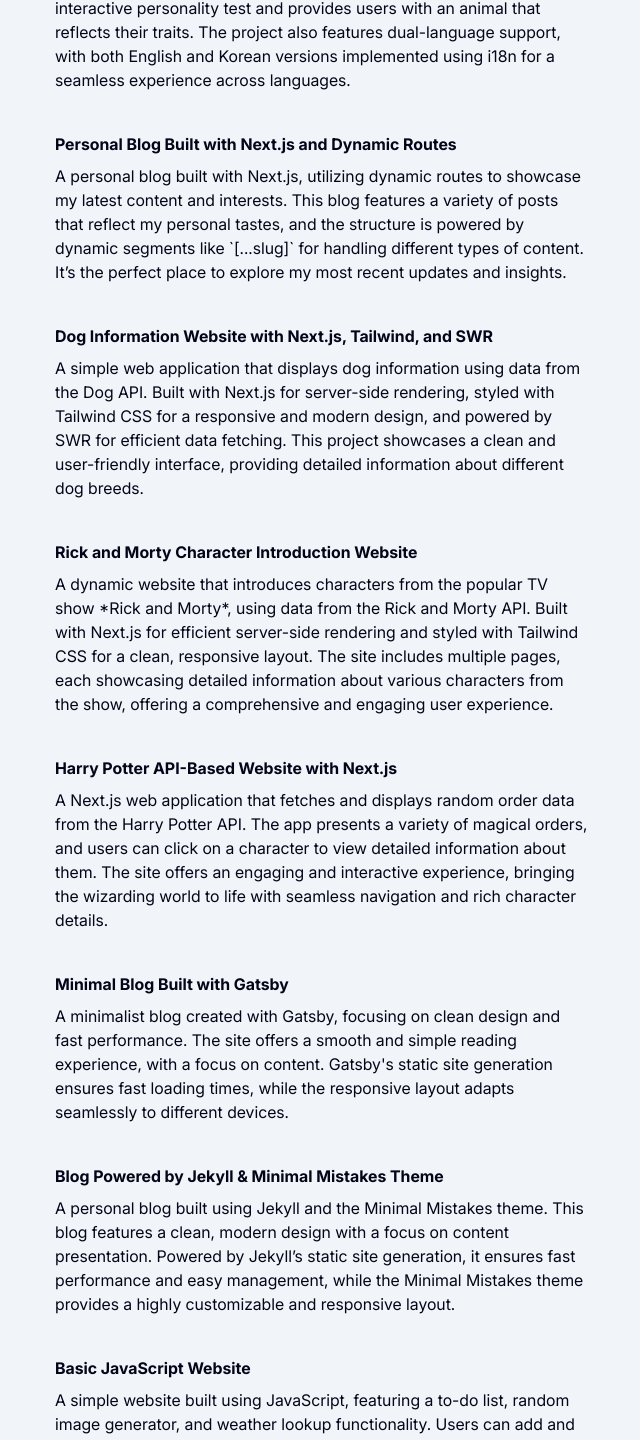
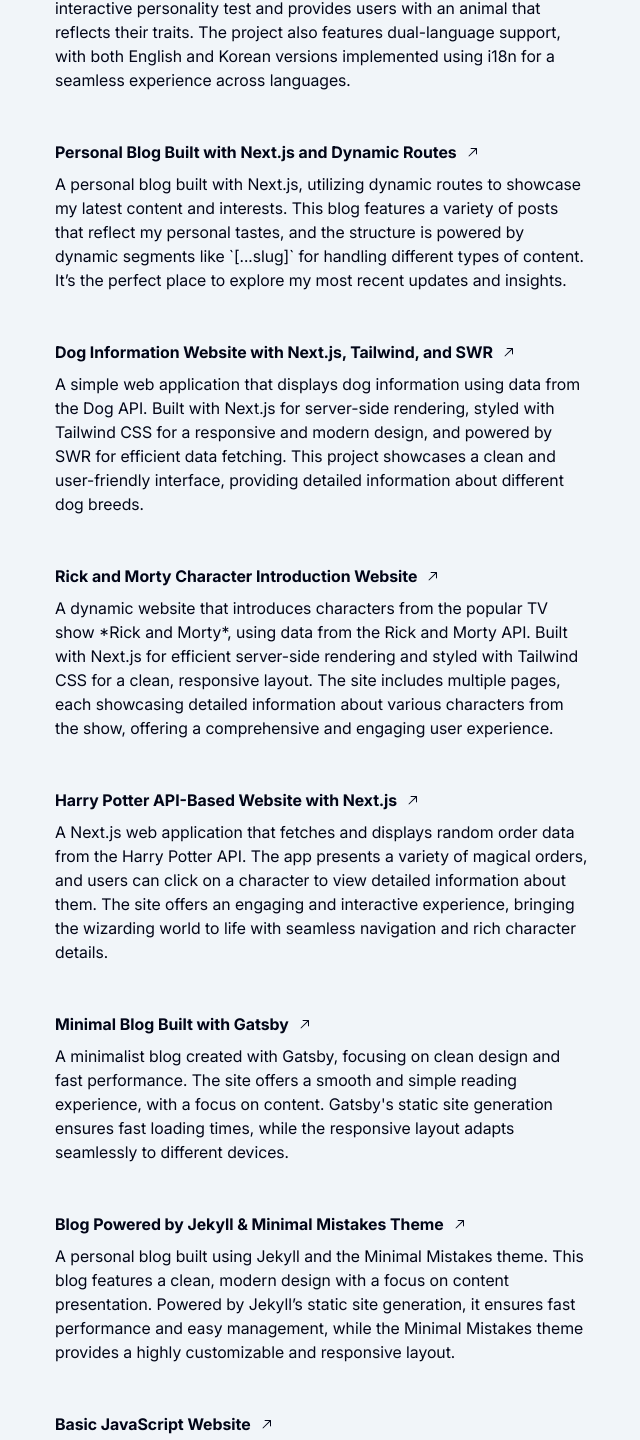
Before and after one commit to tamoimi/tamikim_portfolio, a React (Vite) app: page / in a window 1280 px wide. Shown: the part 1796-3236 px from the top of the page, without its empty margins (529-1169 px from the left). Built offline with nearby package versions, Linux system fonts and the light colour scheme.

Commit message:
style: hover

```diff
--- a/src/pages/project.tsx
+++ b/src/pages/project.tsx
@@ -1,194 +1,79 @@
+import { ArrowTopRightIcon } from "@radix-ui/react-icons";
+
 function Project() {
   return (
     <>
-      <div className="flex flex-col gap-10">
-        <div className="flex flex-col gap-2">
-          <h2>
-            <a
-              href="https://match-personality.vercel.app/"
-              target="_blank"
-              rel="noopener noreferrer"
-              className=" hover:text-blue-500 font-bold"
-            >
-              Build a MBTI test web
-            </a>
-          </h2>
-          <p>
-            A web application that matches users with an animal based on their
-            MBTI personality type. Developed using React, the app includes an
-            interactive personality test and provides users with an animal that
-            reflects their traits. The project also features dual-language
-            support, with both English and Korean versions implemented using
-            i18n for a seamless experience across languages.
-          </p>
-        </div>
-
-        <div className="flex flex-col gap-2">
-          <h2>
-            <a
-              href="https://tamoimi.vercel.app/"
-              target="_blank"
-              rel="noopener noreferrer"
-              className=" hover:text-blue-500 font-bold"
-            >
-              Personal Blog Built with Next.js and Dynamic Routes
-            </a>
-          </h2>
-          <p>
-            A personal blog built with Next.js, utilizing dynamic routes to
-            showcase my latest content and interests. This blog features a
-            variety of posts that reflect my personal tastes, and the structure
-            is powered by dynamic segments like `[...slug]` for handling
-            different types of content. It’s the perfect place to explore my
-            most recent updates and insights.
-          </p>
-        </div>
-
-        <div className="flex flex-col gap-2">
-          <h2>
-            <a
-              href="https://everything-about-dog.vercel.app/"
-              target="_blank"
-              rel="noopener noreferrer"
-              className=" hover:text-blue-500 font-bold"
-            >
-              Dog Information Website with Next.js, Tailwind, and SWR
-            </a>
-          </h2>
-          <p>
-            A simple web application that displays dog information using data
-            from the Dog API. Built with Next.js for server-side rendering,
-            styled with Tailwind CSS for a responsive and modern design, and
-            powered by SWR for efficient data fetching. This project showcases a
-            clean and user-friendly interface, providing detailed information
-            about different dog breeds.
-          </p>
-        </div>
-
-        <div className="flex flex-col gap-2">
-          <h2>
-            <a
-              href="https://rick-and-mortty.vercel.app/"
-              target="_blank"
-              rel="noopener noreferrer"
-              className=" hover:text-blue-500 font-bold"
-            >
-              Rick and Morty Character Introduction Website
-            </a>
-          </h2>
-          <p>
-            A dynamic website that introduces characters from the popular TV
-            show *Rick and Morty*, using data from the Rick and Morty API. Built
-            with Next.js for efficient server-side rendering and styled with
-            Tailwind CSS for a clean, responsive layout. The site includes
-            multiple pages, each showcasing detailed information about various
-            characters from the show, offering a comprehensive and engaging user
-            experience.
-          </p>
-        </div>
-
-        <div className="flex flex-col gap-2">
-          <h2>
-            <a
-              href="https://harry-potter-tami.vercel.app/"
-              target="_blank"
-              rel="noopener noreferrer"
-              className=" hover:text-blue-500 font-bold"
-            >
-              Harry Potter API-Based Website with Next.js
-            </a>
-          </h2>
-          <p>
-            A Next.js web application that fetches and displays random order
-            data from the Harry Potter API. The app presents a variety of
-            magical orders, and users can click on a character to view detailed
-            information about them. The site offers an engaging and interactive
-            experience, bringing the wizarding world to life with seamless
-            navigation and rich character details.
-          </p>
-        </div>
-
-        <div className="flex flex-col gap-2">
-          <h2>
-            <a
-              href="https://tamiortami.netlify.app/"
-              target="_blank"
-              rel="noopener noreferrer"
-              className=" hover:text-blue-500 font-bold"
-            >
-              Minimal Blog Built with Gatsby
-            </a>
-          </h2>
-          <p>
-            A minimalist blog created with Gatsby, focusing on clean design and
-            fast performance. The site offers a smooth and simple reading
-            experience, with a focus on content. Gatsby's static site generation
-            ensures fast loading times, while the responsive layout adapts
-            seamlessly to different devices.
-          </p>
-        </div>
-
-        <div className="flex flex-col gap-2">
-          <h2>
-            <a
-              href="https://tamoimi.github.io/"
-              target="_blank"
-              rel="noopener noreferrer"
-              className=" hover:text-blue-500 font-bold"
-            >
-              Blog Powered by Jekyll & Minimal Mistakes Theme
-            </a>
-          </h2>
-          <p>
-            A personal blog built using Jekyll and the Minimal Mistakes theme.
-            This blog features a clean, modern design with a focus on content
-            presentation. Powered by Jekyll’s static site generation, it ensures
-            fast performance and easy management, while the Minimal Mistakes
-            theme provides a highly customizable and responsive layout.
-          </p>
-        </div>
-
-        <div className="flex flex-col gap-2">
-          <h2>
-            <a
-              href="https://tamoimi.github.io/js-challenge/"
-              target="_blank"
-              rel="noopener noreferrer"
-              className=" hover:text-blue-500 font-bold"
-            >
-              Basic JavaScript Website
-            </a>
-          </h2>
-          <p>
-            A simple website built using JavaScript, featuring a to-do list,
-            random image generator, and weather lookup functionality. Users can
-            add and manage tasks in the to-do list, view random images, and
-            check the weather based on their location. The website also includes
-            a feature to save the user’s name in local storage for a
-            personalized experience across sessions.
-          </p>
-        </div>
-
-        <div className="flex flex-col gap-2">
-          <h2>
-            <a
-              href="https://tamikim.vercel.app/"
-              target="_blank"
-              rel="noopener noreferrer"
-              className=" hover:text-blue-500 font-bold"
-            >
-              My First Portfolio Built with JavaScript, CSS, and HTML
-            </a>
-          </h2>
-          <p>
-            This is my first portfolio website, built using plain JavaScript,
-            CSS, and HTML. I utilized a design library to create a clean and
-            responsive layout, showcasing my skills and projects. The website
-            serves as a personal introduction, highlighting my development
-            experience and providing a user-friendly interface to explore my
-            work.
-          </p>
-        </div>
+      <div className="flex flex-col gap-12">
+        {[
+          {
+            title: "Build a MBTI test web",
+            link: "https://match-personality.vercel.app/",
+            description:
+              "A web application that matches users with an animal based on their MBTI personality type. Developed using React, the app includes an interactive personality test and provides users with an animal that reflects their traits. The project also features dual-language support, with both English and Korean versions implemented using i18n for a seamless experience across languages.",
+          },
+          {
+            title: "Personal Blog Built with Next.js and Dynamic Routes",
+            link: "https://tamoimi.vercel.app/",
+            description:
+              "A personal blog built with Next.js, utilizing dynamic routes to showcase my latest content and interests. This blog features a variety of posts that reflect my personal tastes, and the structure is powered by dynamic segments like `[...slug]` for handling different types of content. It’s the perfect place to explore my most recent updates and insights.",
+          },
+          {
+            title: "Dog Information Website with Next.js, Tailwind, and SWR",
+            link: "https://everything-about-dog.vercel.app/",
+            description:
+              "A simple web application that displays dog information using data from the Dog API. Built with Next.js for server-side rendering, styled with Tailwind CSS for a responsive and modern design, and powered by SWR for efficient data fetching. This project showcases a clean and user-friendly interface, providing detailed information about different dog breeds.",
+          },
+          {
+            title: "Rick and Morty Character Introduction Website",
+            link: "https://rick-and-mortty.vercel.app/",
+            description:
+              "A dynamic website that introduces characters from the popular TV show *Rick and Morty*, using data from the Rick and Morty API. Built with Next.js for efficient server-side rendering and styled with Tailwind CSS for a clean, responsive layout. The site includes multiple pages, each showcasing detailed information about various characters from the show, offering a comprehensive and engaging user experience.",
+          },
+          {
+            title: "Harry Potter API-Based Website with Next.js",
+            link: "https://harry-potter-tami.vercel.app/",
+            description:
+              "A Next.js web application that fetches and displays random order data from the Harry Potter API. The app presents a variety of magical orders, and users can click on a character to view detailed information about them. The site offers an engaging and interactive experience, bringing the wizarding world to life with seamless navigation and rich character details.",
+          },
+          {
+            title: "Minimal Blog Built with Gatsby",
+            link: "https://tamiortami.netlify.app/",
+            description:
+              "A minimalist blog created with Gatsby, focusing on clean design and fast performance. The site offers a smooth and simple reading experience, with a focus on content. Gatsby's static site generation ensures fast loading times, while the responsive layout adapts seamlessly to different devices.",
+          },
+          {
+            title: "Blog Powered by Jekyll & Minimal Mistakes Theme",
+            link: "https://tamoimi.github.io/",
+            description:
+              "A personal blog built using Jekyll and the Minimal Mistakes theme. This blog features a clean, modern design with a focus on content presentation. Powered by Jekyll’s static site generation, it ensures fast performance and easy management, while the Minimal Mistakes theme provides a highly customizable and responsive layout.",
+          },
+          {
+            title: "Basic JavaScript Website",
+            link: "https://tamoimi.github.io/js-challenge/",
+            description:
+              "A simple website built using JavaScript, featuring a to-do list, random image generator, and weather lookup functionality. Users can add and manage tasks in the to-do list, view random images, and check the weather based on their location. The website also includes a feature to save the user’s name in local storage for a personalized experience across sessions.",
+          },
+          {
+            title: "My First Portfolio Built with JavaScript, CSS, and HTML",
+            link: "https://tamikim.vercel.app/",
+            description:
+              "This is my first portfolio website, built using plain JavaScript, CSS, and HTML. I utilized a design library to create a clean and responsive layout, showcasing my skills and projects. The website serves as a personal introduction, highlighting my development experience and providing a user-friendly interface to explore my work.",
+          },
+        ].map((project) => (
+          <a
+            key={project.link}
+            href={project.link}
+            target="_blank"
+            rel="noopener noreferrer"
+            className="group flex flex-col gap-2"
+          >
+            <h2 className="group-hover:text-blue-500 font-bold flex items-center">
+              {project.title}
+              <ArrowTopRightIcon className="ml-2 transition-transform duration-500 group-hover:translate-x-1 group-hover:-translate-y-1" />
+            </h2>
+            <p>{project.description}</p>
+          </a>
+        ))}
       </div>
     </>
   );
```
